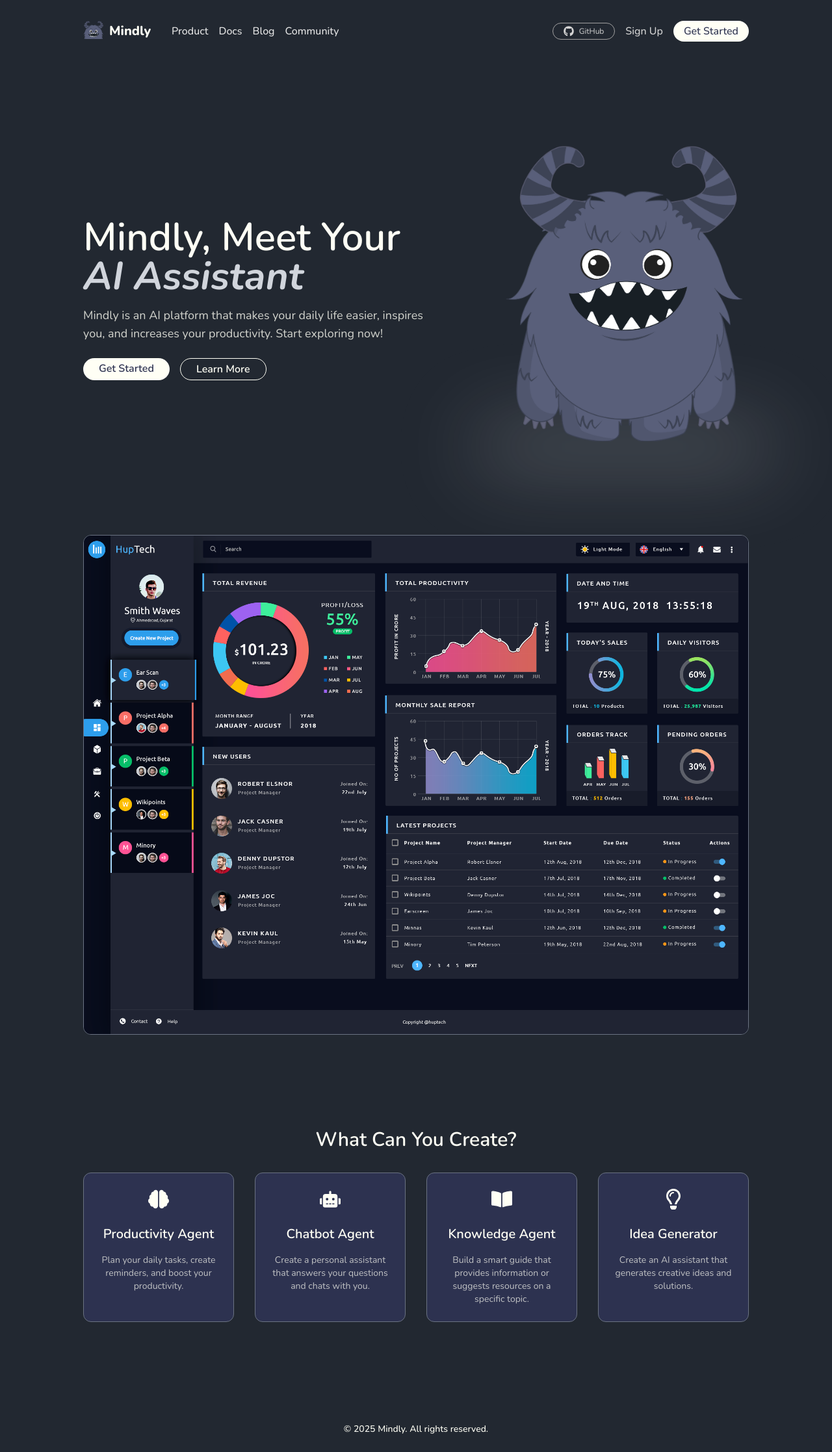
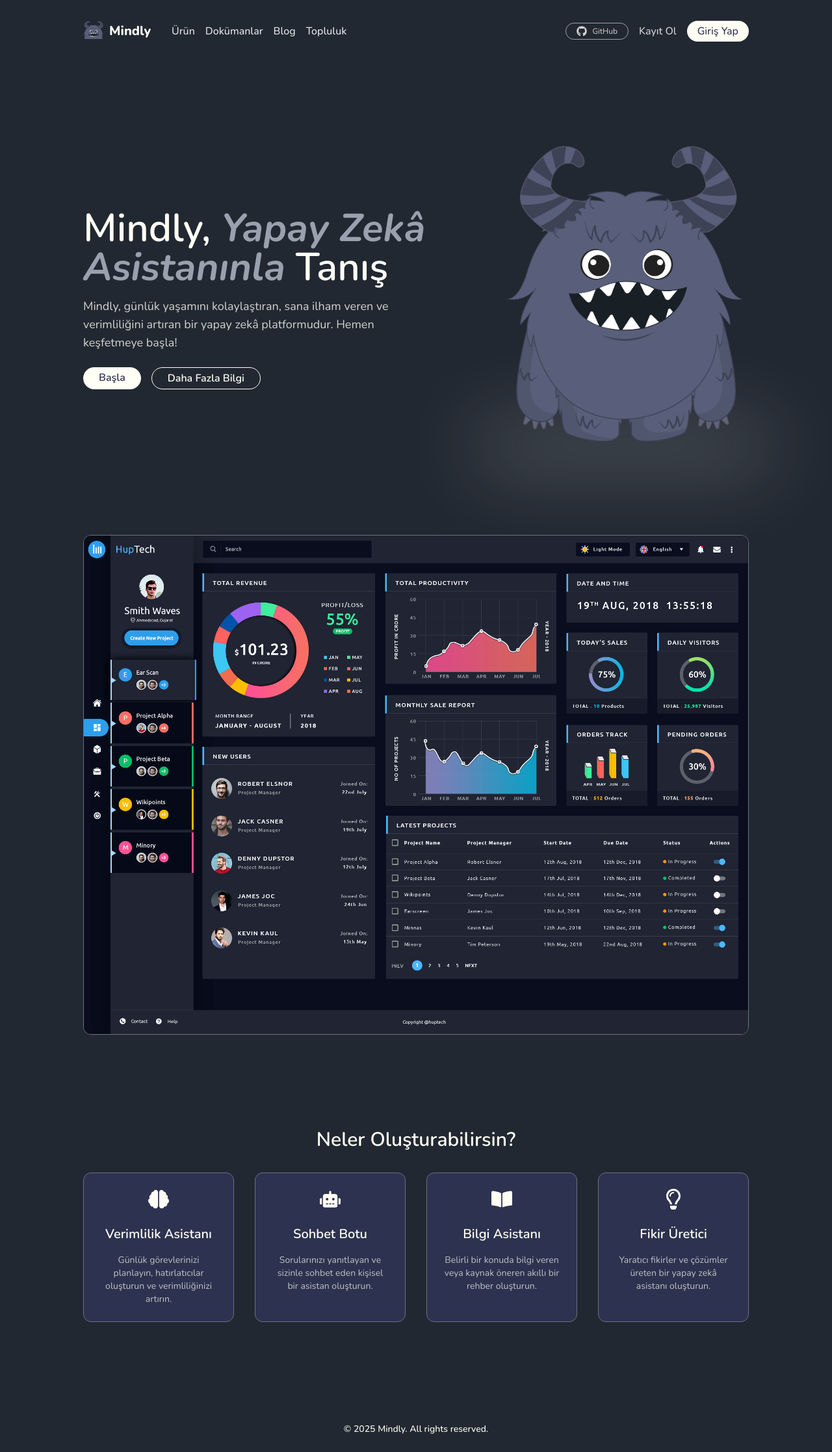
Before and after one commit to poyrazavsever/mindly, a Next.js app: page / in a window 1280 px wide. Shown: the whole page at 65% size. Built offline with nearby package versions, Linux system fonts and the light colour scheme; no server answers.

Commit message:
feat: translated pages from English to Turkish

```diff
--- a/components/layout/navbar.tsx
+++ b/components/layout/navbar.tsx
@@ -34,10 +34,10 @@ const Navbar = () => {
 
                 {/* Navigation Links */}
                 <div className='flex items-center gap-4'>
-                    <a href="/product" className={linkStyle}>Product</a>
-                    <a href="/docs" className={linkStyle}>Docs</a>
+                    <a href="/product" className={linkStyle}>Ürün</a>
+                    <a href="/docs" className={linkStyle}>Dokümanlar</a>
                     <a href="/blog" className={linkStyle}>Blog</a>
-                    <a href="/community" className={linkStyle}>Community</a>
+                    <a href="/community" className={linkStyle}>Topluluk</a>
                 </div>
 
             </div>
@@ -61,14 +61,14 @@ const Navbar = () => {
                             href="/signup"
                             className="text-neutral-300 font-medium hover:text-white transition-colors"
                         >
-                            Sign Up
+                            Kayıt Ol
                         </a>
                         {/* Get Started Button */}
                         <a
                             href="/login"
                             className="px-4 py-1 bg-primary text-secondary rounded-full font-medium hover:bg-primary/80 transition-colors"
                         >
-                            Get Started
+                            Giriş Yap
                         </a>
                     </>
                 ) : (
@@ -76,7 +76,7 @@ const Navbar = () => {
                         href="/dashboard"
                         className="px-4 py-1 bg-primary text-secondary rounded-full font-medium hover:bg-primary/80 transition-colors"
                     >
-                        Dashboard
+                        Panel
                     </a>
                 )}
             </div>
--- a/components/shared/cardSection.tsx
+++ b/components/shared/cardSection.tsx
@@ -4,23 +4,23 @@ import { FaBrain, FaRobot, FaBookOpen, FaRegLightbulb } from 'react-icons/fa'
 const agents = [
     {
         icon: <FaBrain size={32} className="text-primary" />,
-        title: 'Productivity Agent',
-        desc: 'Plan your daily tasks, create reminders, and boost your productivity.',
+        title: 'Verimlilik Asistanı',
+        desc: 'Günlük görevlerinizi planlayın, hatırlatıcılar oluşturun ve verimliliğinizi artırın.',
     },
     {
         icon: <FaRobot size={32} className="text-primary" />,
-        title: 'Chatbot Agent',
-        desc: 'Create a personal assistant that answers your questions and chats with you.',
+        title: 'Sohbet Botu',
+        desc: 'Sorularınızı yanıtlayan ve sizinle sohbet eden kişisel bir asistan oluşturun.',
     },
     {
         icon: <FaBookOpen size={32} className="text-primary" />,
-        title: 'Knowledge Agent',
-        desc: 'Build a smart guide that provides information or suggests resources on a specific topic.',
+        title: 'Bilgi Asistanı',
+        desc: 'Belirli bir konuda bilgi veren veya kaynak öneren akıllı bir rehber oluşturun.',
     },
     {
         icon: <FaRegLightbulb size={32} className="text-primary" />,
-        title: 'Idea Generator',
-        desc: 'Create an AI assistant that generates creative ideas and solutions.',
+        title: 'Fikir Üretici',
+        desc: 'Yaratıcı fikirler ve çözümler üreten bir yapay zekâ asistanı oluşturun.',
     },
 ]
 
@@ -28,7 +28,7 @@ const CardSection = () => {
     return (
         <section className="w-full py-32 flex flex-col items-center">
             <h2 className="text-3xl font-semibold text-primary mb-8 text-center">
-                What Can You Create?
+                Neler Oluşturabilirsin?
             </h2>
             <div className="grid grid-cols-1 sm:grid-cols-2 md:grid-cols-4 gap-8 w-full max-w-6xl">
                 {agents.map((agent, i) => (
--- a/components/shared/heroSection.tsx
+++ b/components/shared/heroSection.tsx
@@ -7,23 +7,23 @@ const HeroSection = () => {
             {/* Sol taraf: Başlık, metin ve butonlar */}
             <div className="flex flex-col items-start gap-4">
                 <h1 className="text-5xl md:text-6xl font-semibold text-primary">
-                    Mindly, Meet Your <span className='font-bold italic text-gray-300'>AI Assistant</span>
+                    Mindly, <span className='font-bold italic text-gray-400'>Yapay Zekâ Asistanınla</span> Tanış
                 </h1>
                 <p className="text-lg text-primary/80 max-w-xl">
-                    Mindly is an AI platform that makes your daily life easier, inspires you, and increases your productivity. Start exploring now!
+                    Mindly, günlük yaşamını kolaylaştıran, sana ilham veren ve verimliliğini artıran bir yapay zekâ platformudur. Hemen keşfetmeye başla!
                 </p>
                 <div className="flex gap-4 mt-2">
                     <a
                         href="/signup"
                         className="px-6 py-1 rounded-full bg-primary text-secondary font-semibold hover:bg-primary/90 transition-colors"
                     >
-                        Get Started
+                        Başla
                     </a>
                     <a
                         href="/product"
                         className="px-6 py-1 rounded-full border border-primary text-primary font-semibold hover:bg-primary hover:text-secondary transition-colors"
                     >
-                        Learn More
+                        Daha Fazla Bilgi
                     </a>
                 </div>
             </div>
@@ -32,7 +32,7 @@ const HeroSection = () => {
             <div className="flex flex-col items-center mt-10 md:mt-0 max-w-sm">
                 <img
                     src="/images/hero-image.png"
-                    alt="Mindly platform illustration"
+                    alt="Mindly platform illüstrasyonu"
                     className="max-w-xs md:max-w-md rounded-xl"
                 />
 
```
